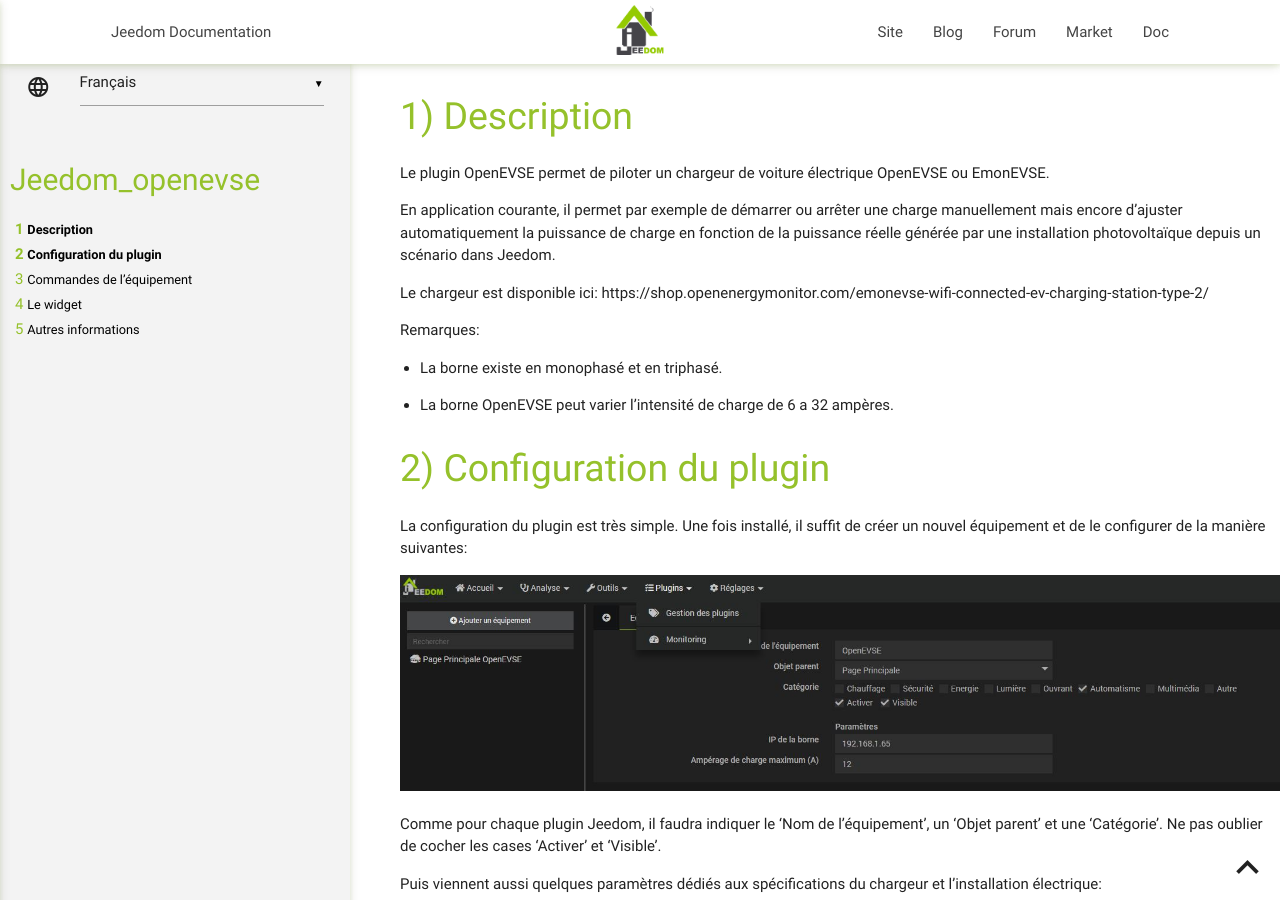
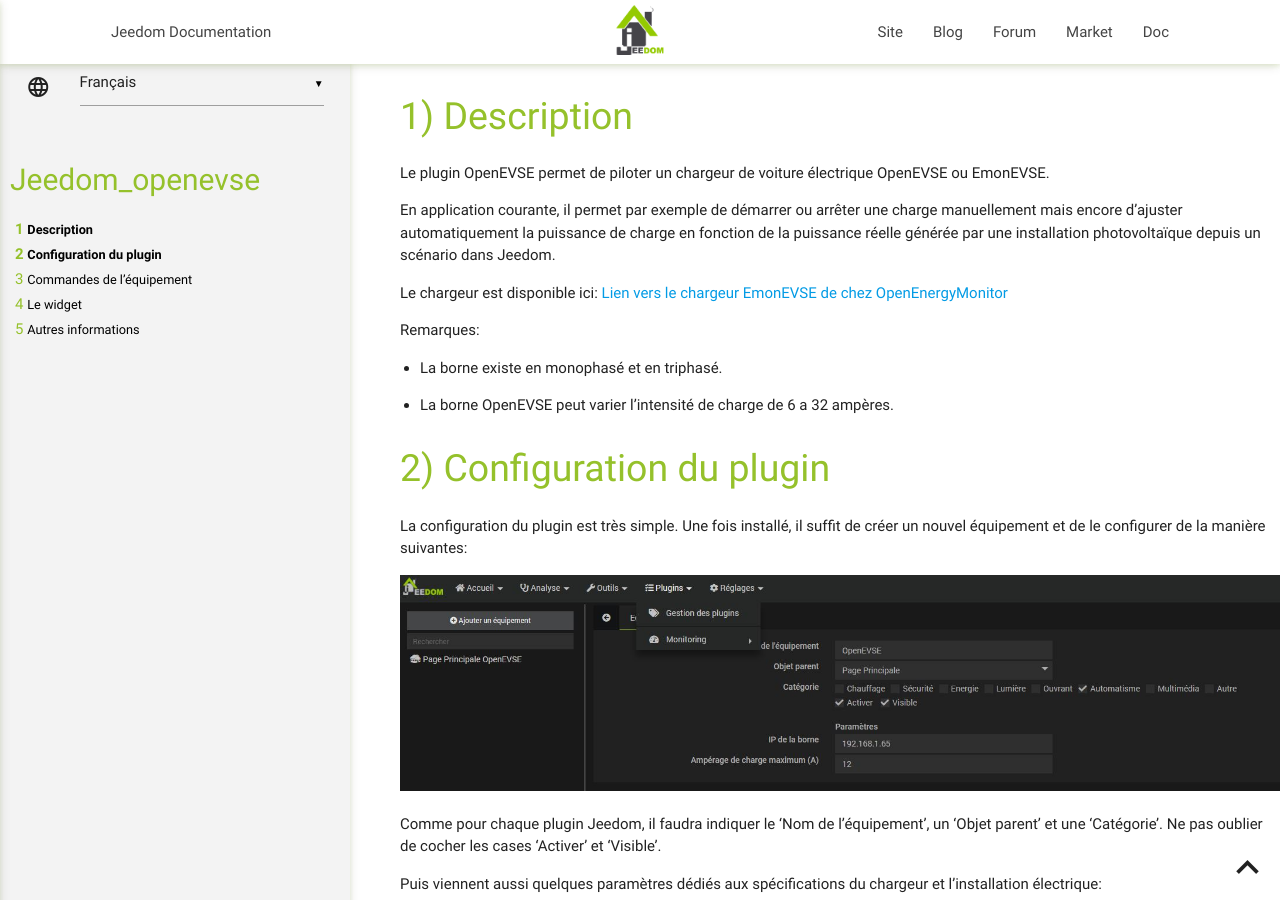
Before and after one commit to Sattaz/Jeedom_OpenEVSE, a Jekyll site: the page built from docs/fr_FR/index.md, in a window 1280 px wide and 900 px high. Built offline with Jekyll 4.4.1, drawn with Linux system fonts in a browser that asks for light colours; our own code applies the rules of GitHub Pages for plain Markdown files.

Commit message:
Update index.md

```diff
--- a/docs/fr_FR/index.md
+++ b/docs/fr_FR/index.md
@@ -6,7 +6,8 @@ Le plugin OpenEVSE permet de piloter un chargeur de voiture électrique OpenEVSE
 En application courante, il permet par exemple de démarrer ou arrêter une charge manuellement mais encore d'ajuster automatiquement la puissance de charge en fonction de la puissance réelle générée par une installation photovoltaïque depuis un scénario dans Jeedom.
 
 Le chargeur est disponible ici:
-https://shop.openenergymonitor.com/emonevse-wifi-connected-ev-charging-station-type-2/
+[Lien vers le chargeur EmonEVSE de chez OpenEnergyMonitor](https://shop.openenergymonitor.com/emonevse-wifi-connected-ev-charging-station-type-2/)
+
 
 Remarques:
 
```
